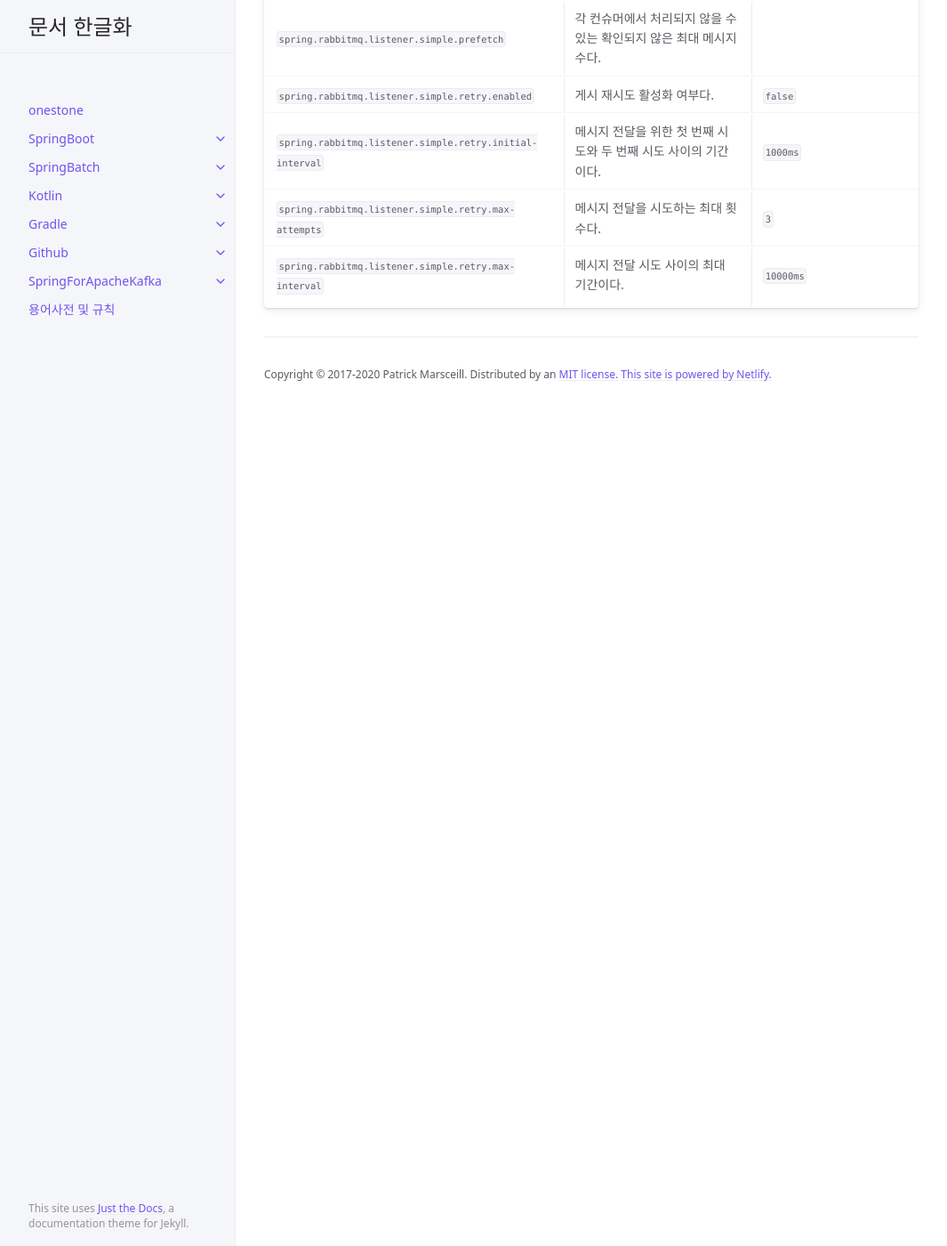
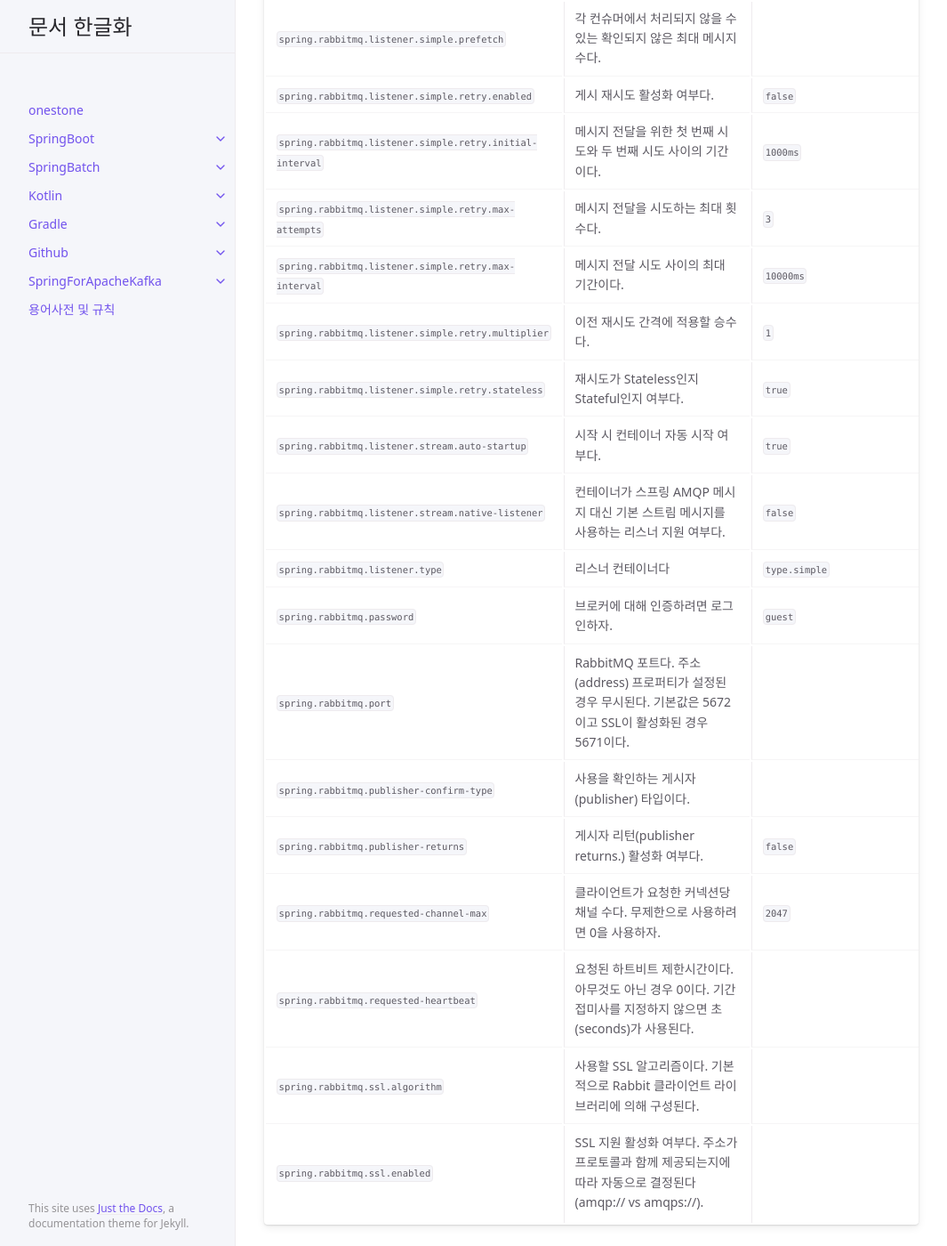
Before and after one commit to onestone9900/onestone9900.github.io, a Jekyll site: the page built from docs/spring_boot/3.1.1/spring_boot/19.appendices.md, in a window 1280 px wide and 1400 px high, scrolled down 53913 px. Shown: the whole window at 89% size, without its empty margins (107-1172 px from the left). Built offline with Jekyll 4.4.1, drawn with Linux system fonts in a browser that asks for light colours.

Commit message:
docs: spirng boot - ## .A.8. 인테그레이션 프로퍼티(Integration Properties)

```diff
--- a/docs/spring_boot/3.1.1/spring_boot/19.appendices.md
+++ b/docs/spring_boot/3.1.1/spring_boot/19.appendices.md
@@ -823,3 +823,16 @@ nav_order: 19
 |`spring.rabbitmq.listener.simple.retry.initial-interval`|메시지 전달을 위한 첫 번째 시도와 두 번째 시도 사이의 기간이다.|`1000ms`|
 |`spring.rabbitmq.listener.simple.retry.max-attempts`|메시지 전달을 시도하는 최대 횟수다.|`3`|
 |`spring.rabbitmq.listener.simple.retry.max-interval`|메시지 전달 시도 사이의 최대 기간이다.|`10000ms`|
+|`spring.rabbitmq.listener.simple.retry.multiplier`|이전 재시도 간격에 적용할 승수다.|`1`|
+|`spring.rabbitmq.listener.simple.retry.stateless`|재시도가 Stateless인지 Stateful인지 여부다.|`true`|
+|`spring.rabbitmq.listener.stream.auto-startup`|시작 시 컨테이너 자동 시작 여부다.|`true`|
+|`spring.rabbitmq.listener.stream.native-listener`|컨테이너가 스프링 AMQP 메시지 대신 기본 스트림 메시지를 사용하는 리스너 지원 여부다.|`false`|
+|`spring.rabbitmq.listener.type`|리스너 컨테이너다|`type.simple`|
+|`spring.rabbitmq.password`|브로커에 대해 인증하려면 로그인하자.|`guest`|
+|`spring.rabbitmq.port`|RabbitMQ 포트다. 주소(address) 프로퍼티가 설정된 경우 무시된다. 기본값은 5672이고 SSL이 활성화된 경우 5671이다.||
+|`spring.rabbitmq.publisher-confirm-type`|사용을 확인하는 게시자(publisher) 타입이다.||
+|`spring.rabbitmq.publisher-returns`|게시자 리턴(publisher returns.) 활성화 여부다.|`false`|
+|`spring.rabbitmq.requested-channel-max`|클라이언트가 요청한 커넥션당 채널 수다. 무제한으로 사용하려면 0을 사용하자.|`2047`|
+|`spring.rabbitmq.requested-heartbeat`|요청된 하트비트 제한시간이다. 아무것도 아닌 경우 0이다. 기간 접미사를 지정하지 않으면 초(seconds)가 사용된다.||
+|`spring.rabbitmq.ssl.algorithm`|사용할 SSL 알고리즘이다. 기본적으로 Rabbit 클라이언트 라이브러리에 의해 구성된다.||
+|`spring.rabbitmq.ssl.enabled`|SSL 지원 활성화 여부다. 주소가 프로토콜과 함께 제공되는지에 따라 자동으로 결정된다(amqp:// vs amqps://).||
```
